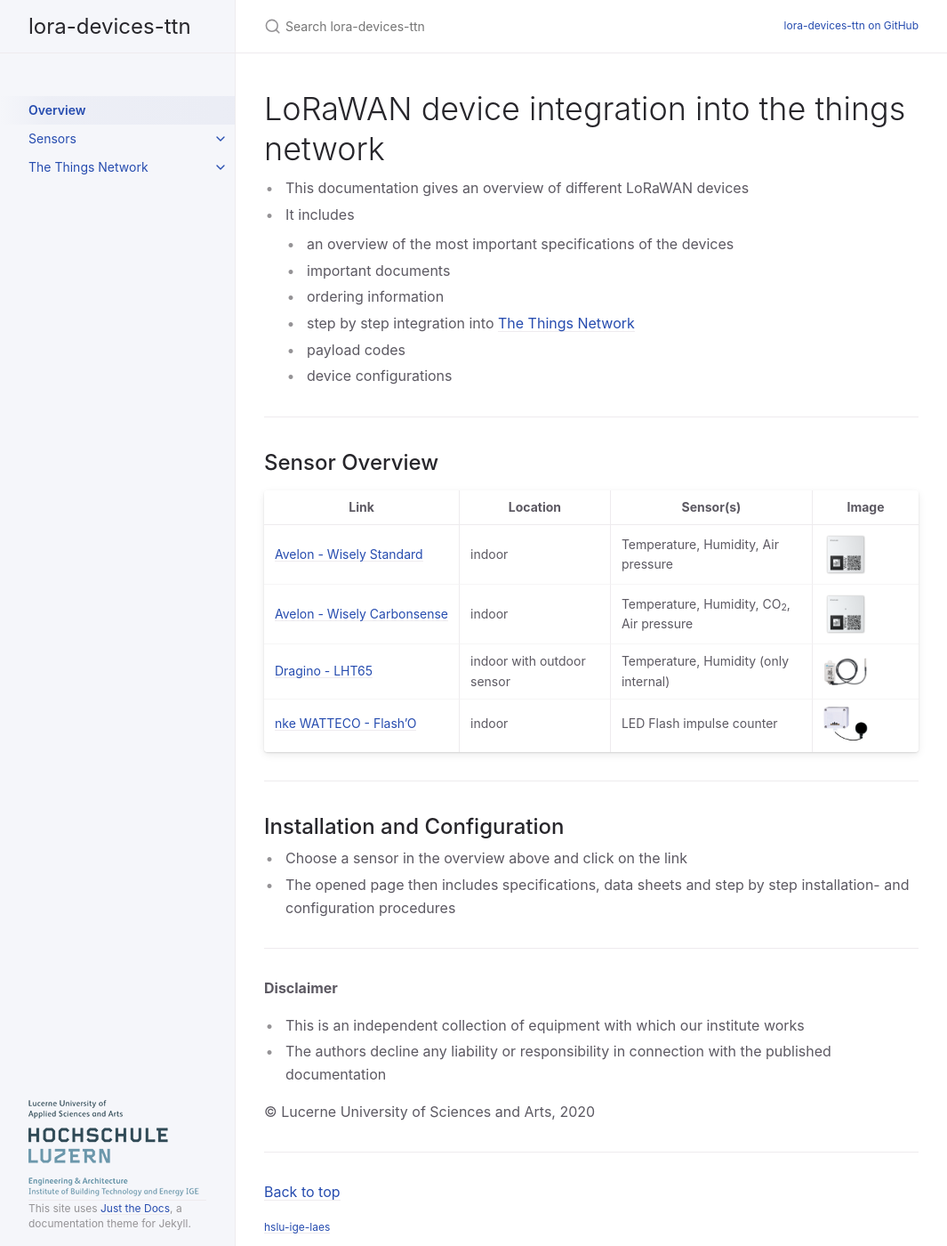
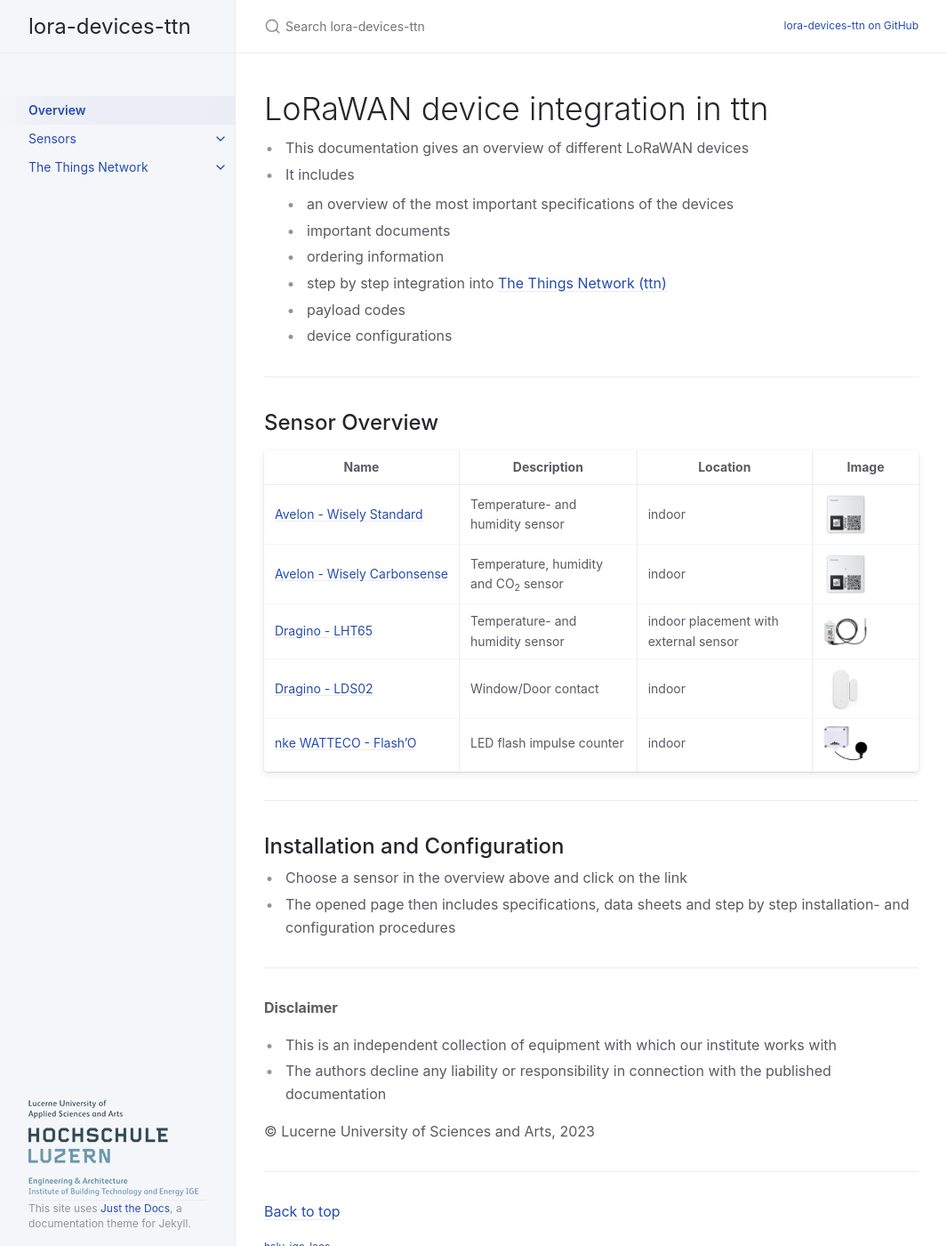
Before and after one commit to hslu-ige-laes/lora-devices-ttn, a Jekyll site: the page built from index.md, in a window 1280 px wide and 1400 px high. Shown: the whole window at 89% size, without its empty margins (107-1172 px from the left). Built offline with Jekyll 4.4.1, drawn with Linux system fonts in a browser that asks for light colours.

Commit message:
Update index.md

```diff
--- a/index.md
+++ b/index.md
@@ -6,14 +6,14 @@ description: "LoRaWAN device integration into ttn (the things network)"
 permalink: /
 ---
 
-# LoRaWAN device integration into the things network
+# LoRaWAN device integration in ttn
 
 - This documentation gives an overview of different LoRaWAN devices
 - It includes
   - an overview of the most important specifications of the devices
   - important documents
   - ordering information
-  - step by step integration into [The Things Network](https://www.thethingsnetwork.org/)
+  - step by step integration into [The Things Network (ttn)](https://www.thethingsnetwork.org/)
   - payload codes
   - device configurations
 
@@ -21,12 +21,13 @@ permalink: /
 
 ## Sensor Overview
 
-| Link | Location| Sensor(s)| Image|
-| --- | --- | --- | --- |
-| [Avelon - Wisely Standard](https://hslu-ige-laes.github.io/lora-devices-ttn/docs/sensors/avelon-wisely-standard/) | indoor | Temperature, Humidity, Air pressure | <img src="https://github.com/hslu-ige-laes/lora-devices-ttn/raw/master/docs/sensors/avelon-wisely-standard_01.png" width="50" align="center"> |
-| [Avelon - Wisely Carbonsense](https://hslu-ige-laes.github.io/lora-devices-ttn/docs/sensors/avelon-wisely-carbonsense/) | indoor | Temperature, Humidity, CO<sub>2</sub>, Air pressure | <img src="https://github.com/hslu-ige-laes/lora-devices-ttn/raw/master/docs/sensors/avelon-wisely-carbonsense_01.png" width="50" align="center"> |
-| [Dragino - LHT65](https://hslu-ige-laes.github.io/lora-devices-ttn/docs/sensors/dragino-lht65/) | indoor with outdoor sensor | Temperature, Humidity (only internal) | <img src="https://github.com/hslu-ige-laes/lora-devices-ttn/raw/master/docs/sensors/dragino-lht65_01.png" width="50" align="center"> |
-| [nke WATTECO - Flash'O](https://hslu-ige-laes.github.io/lora-devices-ttn/docs/sensors/nke-watteco-flash-o/) | indoor | LED Flash impulse counter | <img src="https://github.com/hslu-ige-laes/lora-devices-ttn/raw/master/docs/sensors/nke-watteco-flash-o_01.png" width="50" align="center"> |
+| Name | Description | Location | Image|
+| --- | --- | --- | --- | --- |
+| [Avelon - Wisely Standard](https://hslu-ige-laes.github.io/lora-devices-ttn/docs/sensors/avelon-wisely-standard/) | Temperature- and humidity sensor| indoor  | <img src="https://github.com/hslu-ige-laes/lora-devices-ttn/raw/master/docs/sensors/avelon-wisely-standard_01.png" width="50" align="center"> |
+| [Avelon - Wisely Carbonsense](https://hslu-ige-laes.github.io/lora-devices-ttn/docs/sensors/avelon-wisely-carbonsense/) | Temperature, humidity and CO<sub>2</sub> sensor | indoor | <img src="https://github.com/hslu-ige-laes/lora-devices-ttn/raw/master/docs/sensors/avelon-wisely-carbonsense_01.png" width="50" align="center"> |
+| [Dragino - LHT65](https://hslu-ige-laes.github.io/lora-devices-ttn/docs/sensors/dragino-lht65/) | Temperature- and humidity sensor | indoor placement with external sensor | <img src="https://github.com/hslu-ige-laes/lora-devices-ttn/raw/master/docs/sensors/dragino-lht65_01.png" width="50" align="center"> |
+| [Dragino - LDS02](https://hslu-ige-laes.github.io/lora-devices-ttn/docs/sensors/dragino-lds02/) | Window/Door contact | indoor | <img src="https://github.com/hslu-ige-laes/lora-devices-ttn/raw/master/docs/sensors/dragino-lds02_01.jpg" width="50" align="center"> |
+| [nke WATTECO - Flash'O](https://hslu-ige-laes.github.io/lora-devices-ttn/docs/sensors/nke-watteco-flash-o/) | LED flash impulse counter | indoor | <img src="https://github.com/hslu-ige-laes/lora-devices-ttn/raw/master/docs/sensors/nke-watteco-flash-o_01.png" width="50" align="center"> |
 
 <hr>
 
@@ -37,7 +38,7 @@ permalink: /
 <hr>
 
 **Disclaimer**<br>
-- This is an independent collection of equipment with which our institute works
+- This is an independent collection of equipment with which our institute works with
 - The authors decline any liability or responsibility in connection with the published documentation
 
-&copy; Lucerne University of Sciences and Arts, 2020
+&copy; Lucerne University of Sciences and Arts, 2023
```
